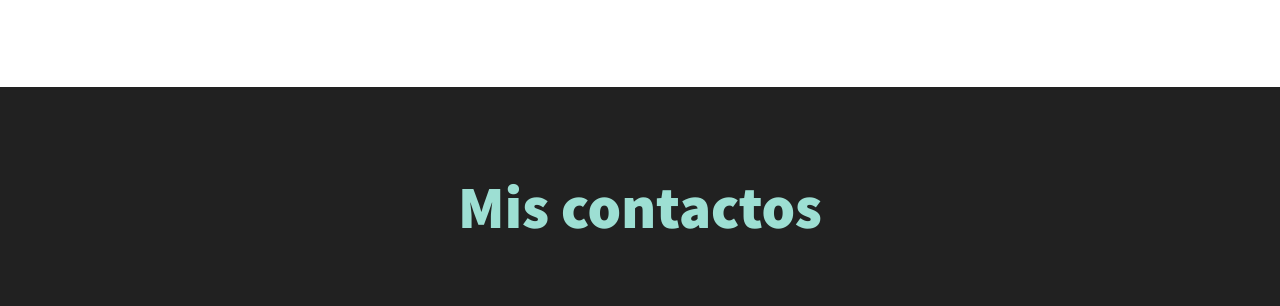
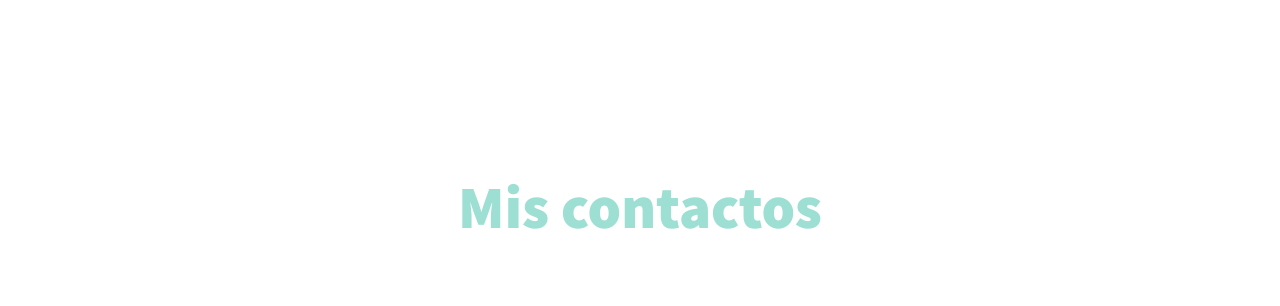
Before and after one commit to T0p2/T0p2.github.io, a plain HTML site: page index.html in a window 1280 px wide. Shown: the part 1762-2068 px from the top of the page. Drawn offline with nearby package versions, Linux system fonts and the light colour scheme.

Commit message:
initial commit

```diff
--- a/style.css
+++ b/style.css
@@ -372,7 +372,7 @@ header {
 /* My Work */
 
 .my-work {
-    background-color: var(--clr-dark);
+    /*background-color: var(--clr-dark);*/
     color: var(--clr-light);
     text-align: center;
 }
```
